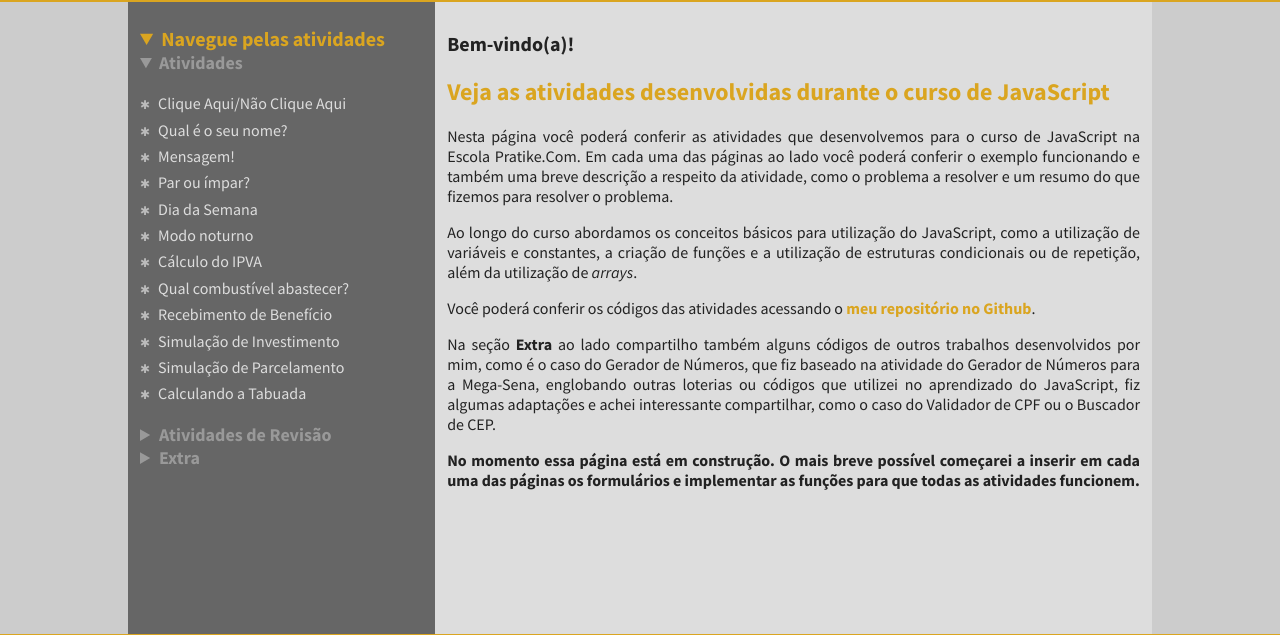
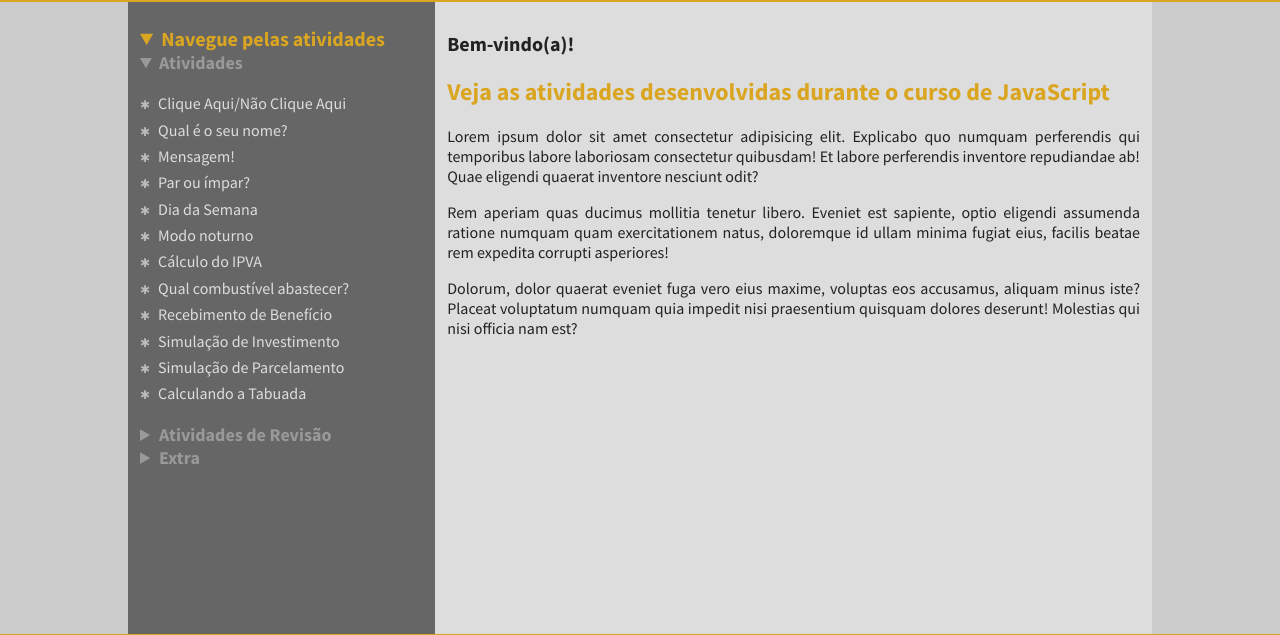
Before and after one commit to vaificarsemnomeinferno/aulas-js, a plain HTML site: page pages/index-alunos.html in a window 1280 px wide. Shown: the part 70-705 px from the top of the page. Drawn offline with Linux system fonts and the light colour scheme; files whose address does not match are found by name.

Commit message:
Pequenos ajustes

```diff
--- a/pages/index-alunos.html
+++ b/pages/index-alunos.html
@@ -68,21 +68,9 @@
           <h1>
             Veja as atividades desenvolvidas durante o curso de JavaScript
           </h1>
-          <p>
-            Nesta página você poderá conferir as atividades que desenvolvemos para o curso de JavaScript na Escola Pratike.Com. Em cada uma das páginas ao lado você poderá conferir o exemplo funcionando e também uma breve descrição a respeito da atividade, como o problema a resolver e um resumo do que fizemos para resolver o problema.
-          </p>
-          <p>
-            Ao longo do curso abordamos os conceitos básicos para utilização do JavaScript, como a utilização de variáveis e constantes, a criação de funções e a utilização de estruturas condicionais ou de repetição, além da utilização de <em>arrays</em>.
-          </p>
-          <p>
-            Você poderá conferir os códigos das atividades acessando o <a href="https://github.com/alexrribeiro/aulas-js" target="_blank" class="content-link">meu repositório no Github</a>.
-          </p>
-          <p>
-            Na seção <span class="content-destaque">Extra</span> ao lado compartilho também alguns códigos de outros trabalhos desenvolvidos por mim, como é o caso do Gerador de Números, que fiz baseado na atividade do Gerador de Números para a Mega-Sena, englobando outras loterias ou códigos que utilizei no aprendizado do JavaScript, fiz algumas adaptações e achei interessante compartilhar, como o caso do Validador de CPF ou o Buscador de CEP.
-          </p>
-          <p>
-            <span class="content-destaque">No momento essa página está em construção. O mais breve possível começarei a inserir em cada uma das páginas os formulários e implementar as funções para que todas as atividades funcionem.</span>
-          </p>
+          <p>Lorem ipsum dolor sit amet consectetur adipisicing elit. Explicabo quo numquam perferendis qui temporibus labore laboriosam consectetur quibusdam! Et labore perferendis inventore repudiandae ab! Quae eligendi quaerat inventore nesciunt odit?</p>
+          <p>Rem aperiam quas ducimus mollitia tenetur libero. Eveniet est sapiente, optio eligendi assumenda ratione numquam quam exercitationem natus, doloremque id ullam minima fugiat eius, facilis beatae rem expedita corrupti asperiores!</p>
+          <p>Dolorum, dolor quaerat eveniet fuga vero eius maxime, voluptas eos accusamus, aliquam minus iste? Placeat voluptatum numquam quia impedit nisi praesentium quisquam dolores deserunt! Molestias qui nisi officia nam est?</p>
           <!-- <hr />
           <h2>
             A parte abaixo é apenas um teste para utilização dos formulários dos exemplos
```
Also changed, not shown: todo.txt (deleted).
